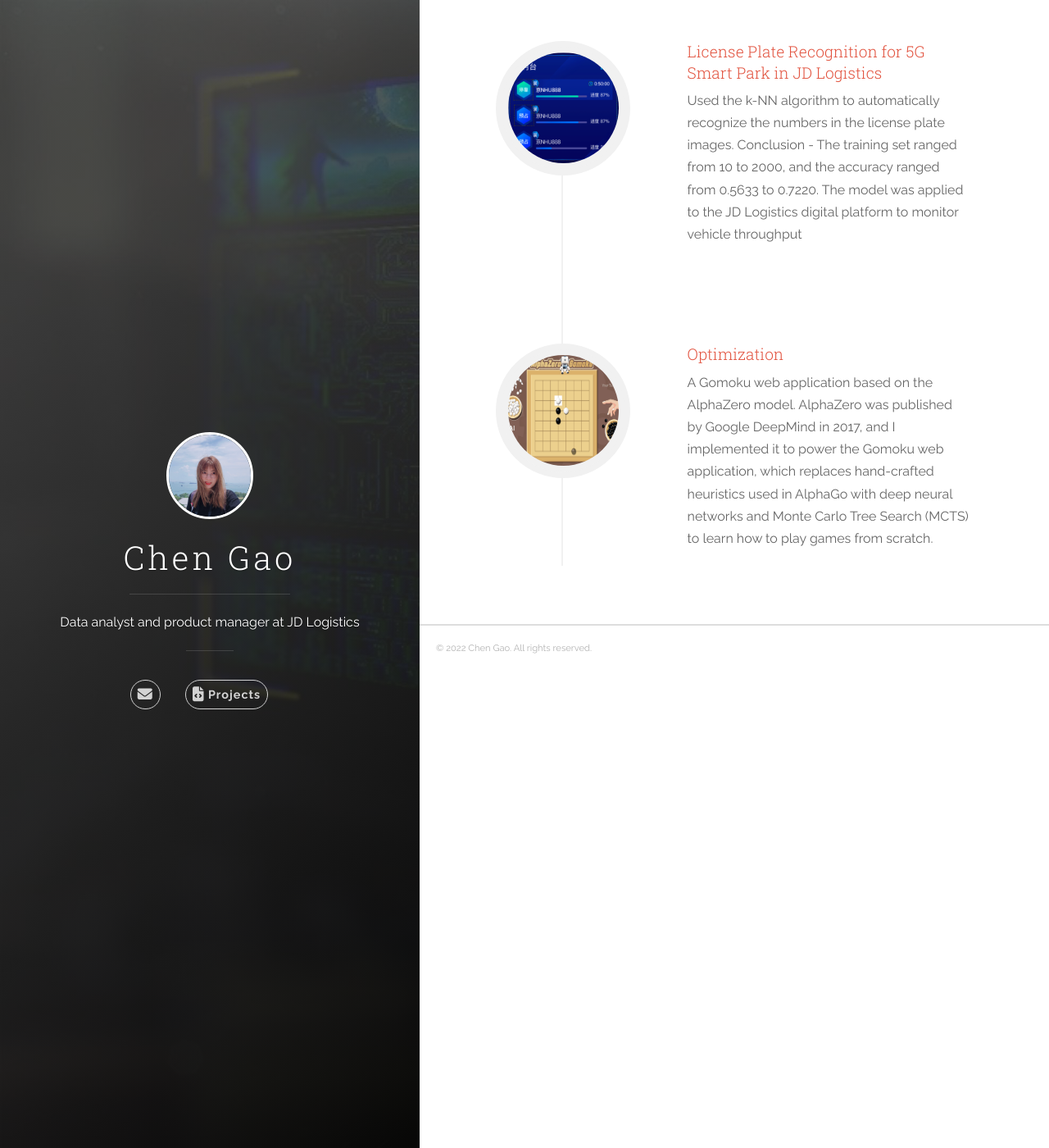
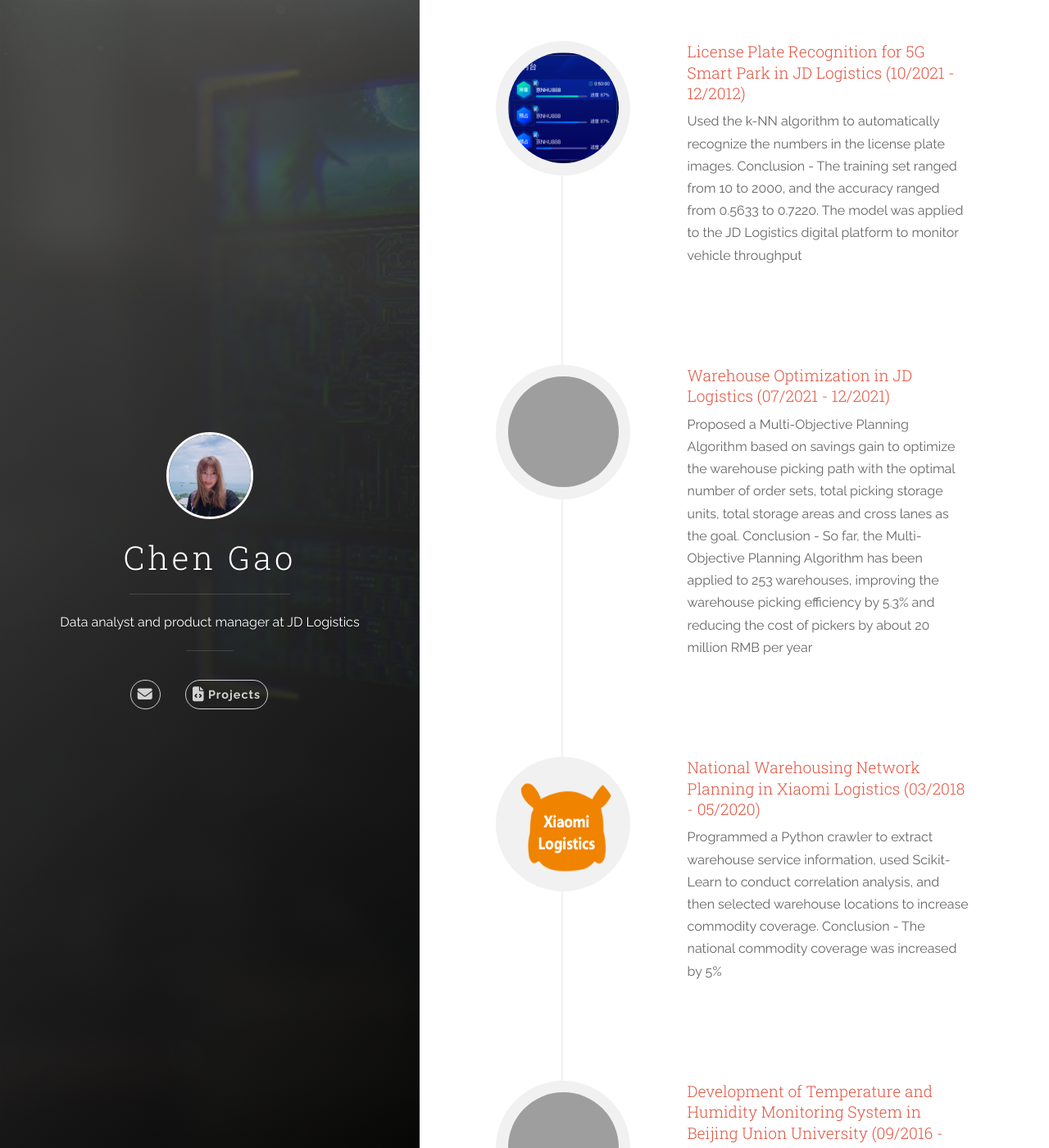
Before and after one commit to Ukie555/ukie555.github.io, a Jekyll site: the page built from index.html, in a window 1280 px wide and 1400 px high. Shown: the whole window at 82% size. Built offline with Jekyll 4.4.1, drawn with Linux system fonts in a browser that asks for light colours; nearby versions of some CDN libraries; some of the changed text lies outside the part shown; grey boxes are pictures that could not be loaded.

Commit message:
update project and png

```diff
--- a/_data/projects.yml
+++ b/_data/projects.yml
@@ -1,13 +1,30 @@
 # projects section data
 # If you don't have language feature(language.yml is empty), ignore "i18n" items
-- name: License Plate Recognition for 5G Smart Park in JD Logistics
+- name: License Plate Recognition for 5G Smart Park in JD Logistics (10/2021 - 12/2012)
   link: download/warehouse_optimization.pdf
   img: images/video.png
   desc: Used the k-NN algorithm to automatically recognize the numbers in the license plate images. Conclusion - The training set ranged from 10 to 2000, and the accuracy ranged from 0.5633 to 0.7220. The model was applied to the JD Logistics digital platform to monitor vehicle throughput
 
 
+- name: Warehouse Optimization in JD Logistics (07/2021 - 12/2021)
+  link: download/warehouse_optimization.pdf
+  img: images/picker.png
+  desc: Proposed a Multi-Objective Planning Algorithm based on savings gain to optimize the warehouse picking path with the optimal number of order sets, total picking storage units, total storage areas and cross lanes as the goal. Conclusion - So far, the Multi-Objective Planning Algorithm has been applied to 253 warehouses, improving the warehouse picking efficiency by 5.3% and reducing the cost of pickers by about 20 million RMB per year
 
-- name: Optimization
+
+- name: National Warehousing Network Planning in Xiaomi Logistics (03/2018 - 05/2020)
   link: download/warehouse_optimization.pdf
-  img: images/gomoku.png
-  desc: A Gomoku web application based on the AlphaZero model. AlphaZero was published by Google DeepMind in 2017, and I implemented it to power the Gomoku web application, which replaces hand-crafted heuristics used in AlphaGo with deep neural networks and Monte Carlo Tree Search (MCTS) to learn how to play games from scratch.
+  img: images/milogistics.png
+  desc: Programmed a Python crawler to extract warehouse service information, used Scikit-Learn to conduct correlation analysis, and then selected warehouse locations to increase commodity coverage. Conclusion - The national commodity coverage was increased by 5%
+
+
+- name: Development of Temperature and Humidity Monitoring System in Beijing Union University (09/2016 - 11/2016)
+  link: download/warehouse_optimization.pdf
+  img: images/sensor.png
+  desc: Used the Qt platform (C++) and SQL Server to develop a software system to monitor temperature and humidity of finished grain. Then used the interpolation method to fit the data to obtain the temperature and humidity distribution, which improved the efficiency, real-time and accuracy of the system. Conclusion - Developed a temperature and humidity monitoring software system to complete data collection and storage, which provided an effective monitoring method for the safe storage of finished grains.
+
+
+- name: Supply Chain Capacity Center Information System Design in JD Logistics (09/2016 - 11/2016)
+  link: download/warehouse_optimization.pdf
+  img: center/sensor.png
+  desc: Used the Qt platform (C++) and SQL Server to develop a software system to monitor temperature and humidity of finished grain. Then used the interpolation method to fit the data to obtain the temperature and humidity distribution, which improved the efficiency, real-time and accuracy of the system. Conclusion - Developed a temperature and humidity monitoring software system to complete data collection and storage, which provided an effective monitoring method for the safe storage of finished grains.
```
Also changed, not shown: images/center.png (added), images/milogistics.png (added), images/picker.jpeg (added), 1 other file.
